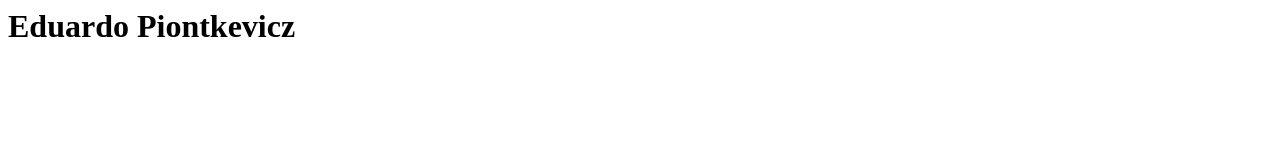
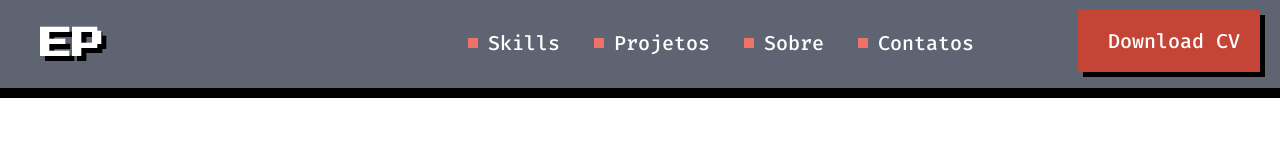
Before and after one commit to eduardopiontkevicz/eduardopiontkevicz, a plain HTML site: page index.html in a window 1280 px wide. Drawn offline with Linux system fonts and the light colour scheme.

Commit message:
Adiciona o arquivo do projeto

```diff
--- a/index.html
+++ b/index.html
@@ -1 +1,32 @@
-<h1>Eduardo Piontkevicz</h1>
+<!DOCTYPE html>
+<html lang="pt-BR">
+
+    <head>
+        <meta charset="utf-8">
+        <title>Eduardo Piontkevicz</title>
+
+
+        <link rel="preconnect" href="https://fonts.gstatic.com">
+        <link href="https://fonts.googleapis.com/css2?family=Fira+Code:wght@300;500&family=Press+Start+2P&display=swap" rel="stylesheet">
+
+        <link rel="stylesheet" href="css/reset.css">
+        <link rel="stylesheet" href="css/index.css">
+
+
+    </head>
+
+    <body>
+        <header>
+            <h1>EP</h1>
+
+
+            <nav>
+                <a href="" lang="en">Skills</a>
+                <a href="">Projetos</a>
+                <a href="">Sobre</a>
+                <a id="contact" href="">Contatos</a>
+                <a id="button" href="" lang="en">Download CV</a>
+            </nav>
+        </header>
+    </body>
+</html>
```
